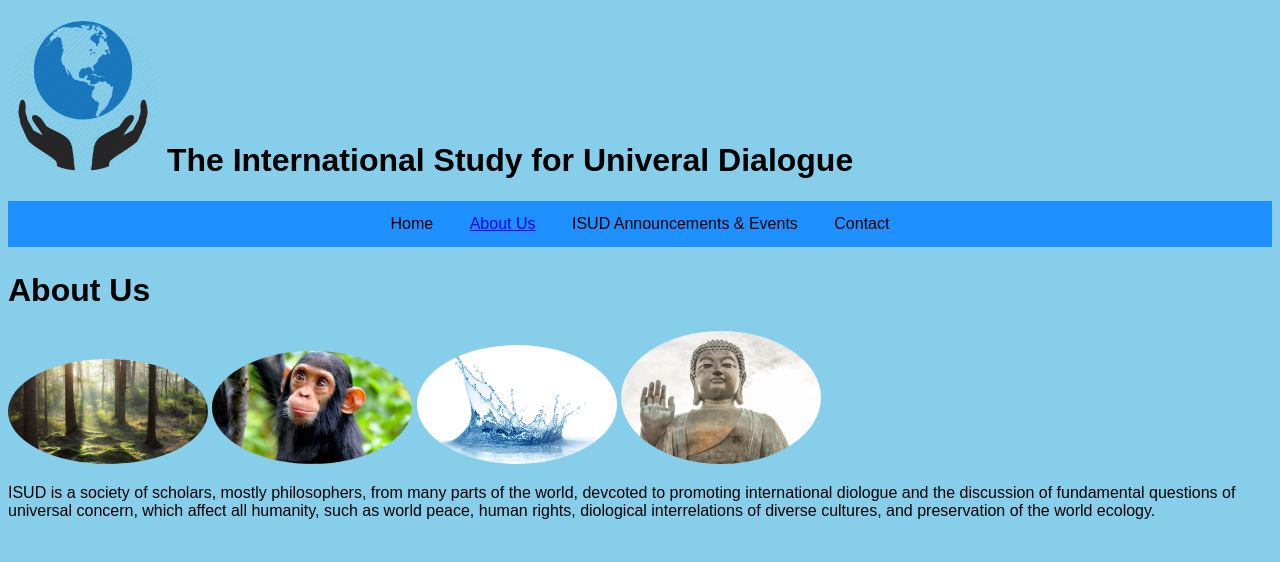
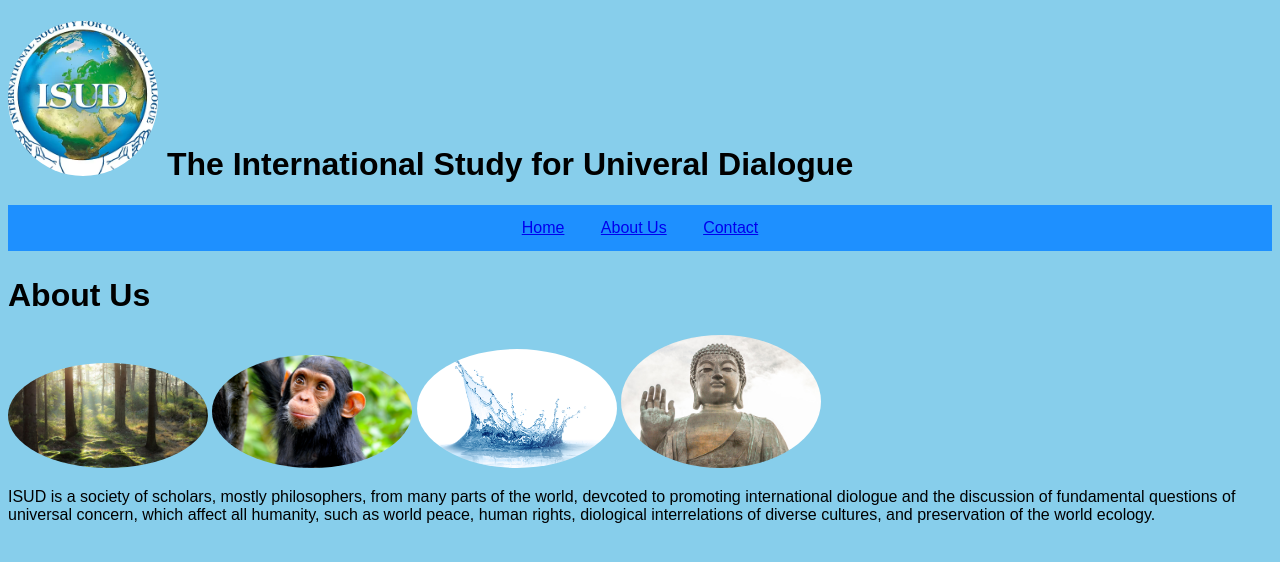
Before and after one commit to JJT-Inc/proj2, a plain HTML site: page about.html in a window 1280 px wide. Drawn offline with Linux system fonts and the light colour scheme.

Commit message:
Updated links
changed image and updated links

```diff
--- a/about.html
+++ b/about.html
@@ -8,15 +8,15 @@
 </head>
 
 <body>
-
-  <h1><img src="images/world.png"> The International Study for Univeral Dialogue</h1>
+  <div id="header">
+    <h1><img id="logo" src="images/isud.png"> The International Study for Univeral Dialogue</h1>
+  </div>
 
   <nav id="nav-bar">
     <ol>
-      <li>Home</li>
-      <li><a href="about.html">About Us</a></li>
-      <li>ISUD Announcements & Events</li>
-      <li>Contact</li>
+      <li><a href="index.html">Home</a></li>
+      <li><a class="current" href="about.html">About Us</a></li>
+      <li><a href="contact.html">Contact</a></li>
     </ol>
   </nav>
 
```
Also changed, not shown: index.html (+5 -5 lines), images/isud.png (added).
